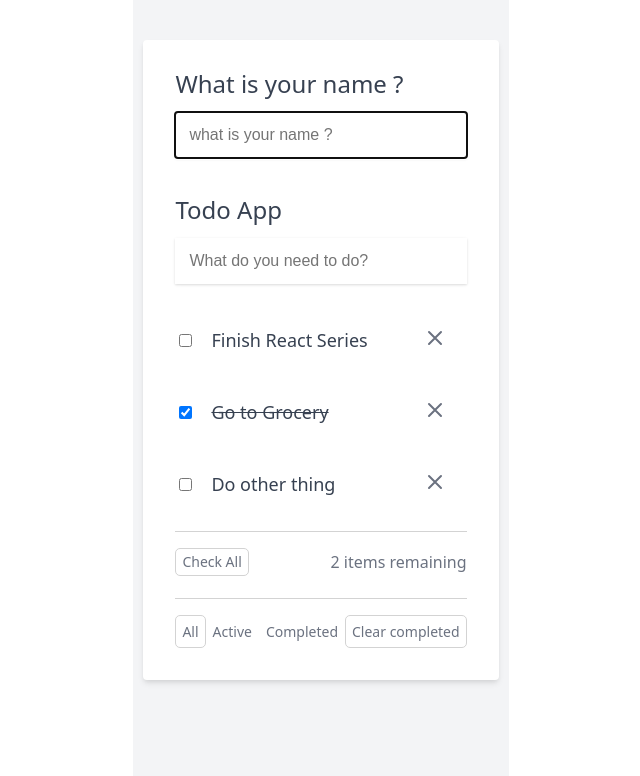
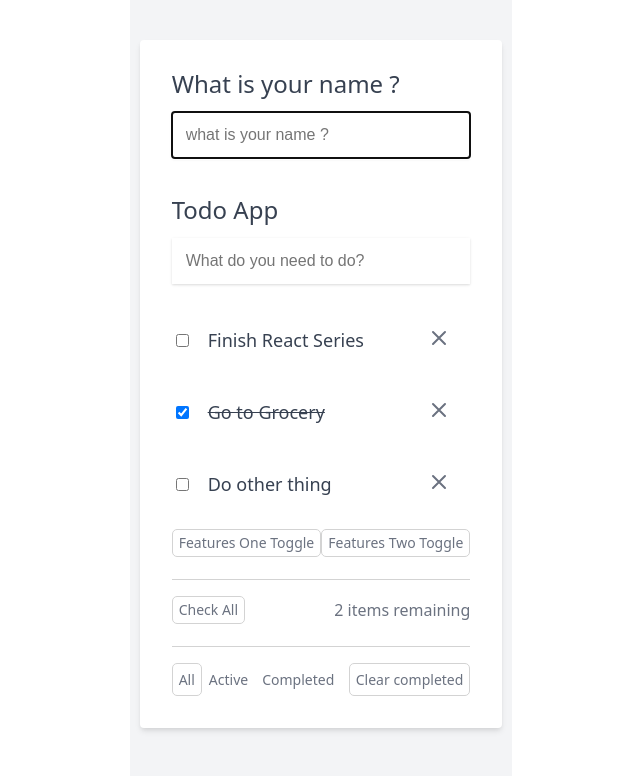
Before and after one commit to farhanahmedhasan/Todo, a React (Vite) app: page / in a window 1280 px wide. Shown: the top 776 px of the page, without its empty margins (319-959 px from the left). Built offline with nearby package versions, Linux system fonts and the light colour scheme.

Commit message:
Added Toggle feature and useToggle hook

```diff
--- a/src/App.css
+++ b/src/App.css
@@ -154,3 +154,9 @@ h2 {
 .name-container .name-label {
     margin-top: 15px;
 }
+
+.toggles-container {
+    display: flex;
+    justify-content: space-evenly;
+    margin: 20px 0;
+}
--- a/src/components/TodoList.jsx
+++ b/src/components/TodoList.jsx
@@ -5,6 +5,8 @@ import TodoItemsRemaining from "./TodoItemsRemaining";
 import TodoClearCompleted from "./TodoClearCompleted";
 import TodoCompleteAll from "./TodoCompleteAll";
 import TodoFilters from "./TodoFilters";
+
+import useToggle from "../hooks/useToggle";
 
 function TodoList({
     todos,
@@ -15,6 +17,9 @@ function TodoList({
     filteredTodos,
 }) {
     const [filter, setFilter] = useState("all");
+
+    const [isFeatureOneVisible, setIsFeatureOneVisible] = useToggle();
+    const [isFeatureTwoVisible, setIsFeatureTwoVisible] = useToggle();
 
     const checkTodo = (id) => {
         const checkedTodos = todos.map((todo) => {
@@ -115,18 +120,31 @@ function TodoList({
                 ))}
             </ul>
 
+            <div className="toggles-container">
+                <div onClick={setIsFeatureOneVisible} className="button">
+                    Features One Toggle
+                </div>
+                <div onClick={setIsFeatureTwoVisible} className="button">
+                    Features Two Toggle
+                </div>
+            </div>
+
+            {isFeatureOneVisible && (
                 <div className="check-all-container">
                     <TodoCompleteAll completeAllTodos={completeAllTodos} />
 
                     <TodoItemsRemaining remainingItems={remainingItems} />
                 </div>
+            )}
 
+            {isFeatureTwoVisible && (
                 <div className="other-buttons-container">
                     <TodoFilters filter={filter} setFilter={setFilter} />
                     <div>
                         <TodoClearCompleted clearCompleted={clearCompleted} />
                     </div>
                 </div>
+            )}
         </>
     );
 }
--- /dev/null
+++ b/src/hooks/useToggle.js
@@ -0,0 +1,13 @@
+import React, { useState } from "react";
+
+function useToggle(initialState = true) {
+    const [visible, setVisible] = useState(initialState);
+
+    function toggle() {
+        setVisible((preVisible) => !preVisible);
+    }
+
+    return [visible, toggle];
+}
+
+export default useToggle;
```
Lines whose indentation alone changed are shown as unchanged.
